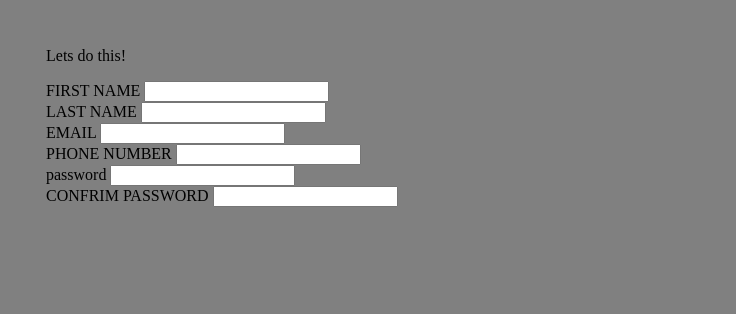
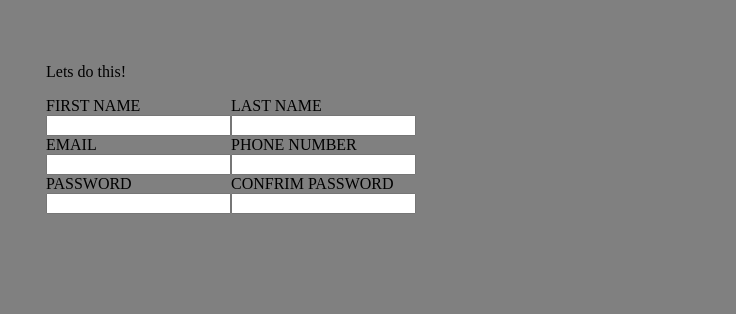
Before and after one commit to KevinTruong301/odin-signup-form, a plain HTML site: page index.html in a window 1280 px wide. Shown: the part 252-566 px from the top of the page, 544-1280 px from the left. Drawn offline with Linux system fonts and the light colour scheme.

Commit message:
made form flex

```diff
--- a/index.html
+++ b/index.html
@@ -42,7 +42,7 @@
             </div>
             <div class="form-row">
                 <div class="input-gp">
-                    <label for="password">password</label>
+                    <label for="password">PASSWORD</label>
                     <input type="text" id="password">
                 </div>
                 <div class="input-gp">
--- a/style.css
+++ b/style.css
@@ -72,4 +72,18 @@ body{
 .form
 {
     padding: 0px 0px 50px 50px;
+    display: flex;
+    flex-direction: column;
 }
+
+.form-row
+{
+    display: flex;
+    flex-direction: row;
+}
+
+.input-gp
+{
+    display: flex;
+    flex-direction: column;
+}
```
